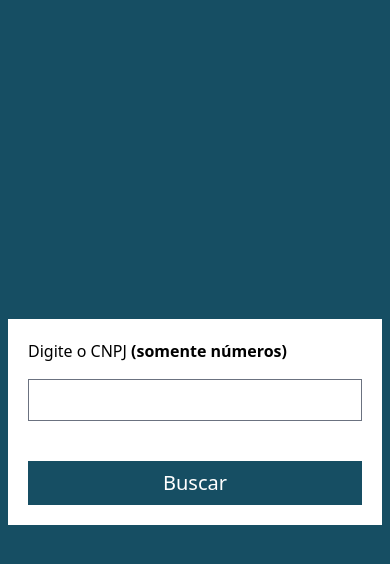
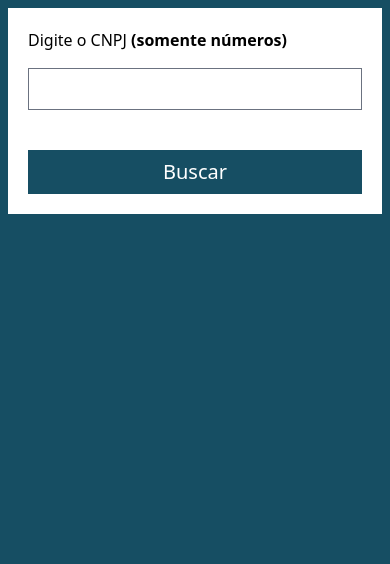
Before and after one commit to carlosrenandev/CNPJ-API---JAVASCRIPT, a website: page index.html in a window 390 px wide. Drawn offline with Linux system fonts and the light colour scheme.

Commit message:
corrigindo erros de responsividade

```diff
--- a/index.html
+++ b/index.html
@@ -1,18 +1,22 @@
 <!DOCTYPE html>
 <html lang="pt-br">
+
 <head>
     <meta charset="UTF-8">
     <meta name="viewport" content="width=device-width, initial-scale=1.0">
     <title>Consulta de CNPJ</title>
     <link rel="stylesheet" href="./src/output.css">
 </head>
-<body class="bg-cyan-900 flex flex-col gap-10 items-center justify-center w-full h-screen p-2">
 
+<body class="bg-cyan-900">
+
+    <div class="p-2 flex flex-col items-center justify-center gap-5 md:h-screen">
         <div class="w-full max-w-[400px] bg-white p-5">
             <label for="cnpj">Digite o CNPJ <span class="font-bold">(somente números)</span></label>
             <input type="text" id="cnpj" class="border border-gray-500 outline-none p-2 w-full mt-4" required>
 
-        <button type="button" class="bg-cyan-900 mt-10 w-full p-2 text-white text-xl" onclick="buscarInfo()">Buscar</button>
+            <button type="button" class="bg-cyan-900 mt-10 w-full p-2 text-white text-xl"
+                onclick="buscarInfo()">Buscar</button>
         </div>
 
 
@@ -66,8 +70,12 @@
                 </div>
             </div>
         </div>
+    </div>
+
+
 
 
     <script src="./index.js"></script>
 </body>
+
 </html>
```
Also changed, not shown: src/output.css. Lines whose indentation alone changed are shown as unchanged.
